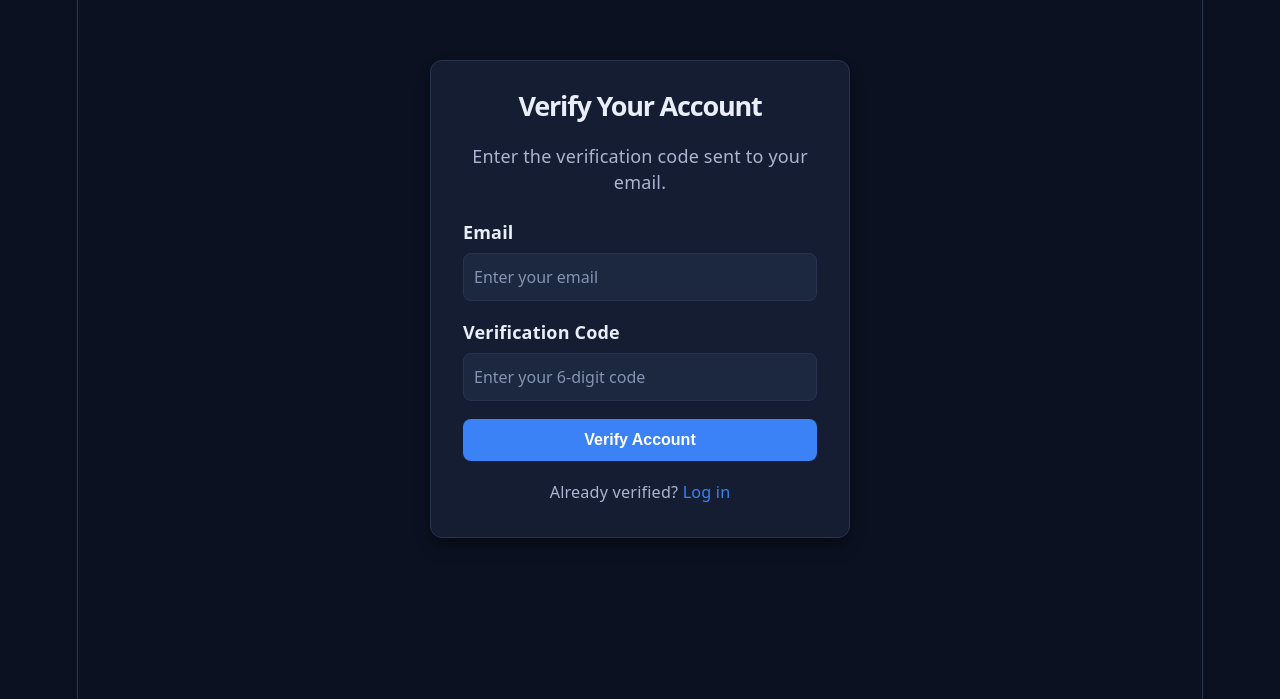
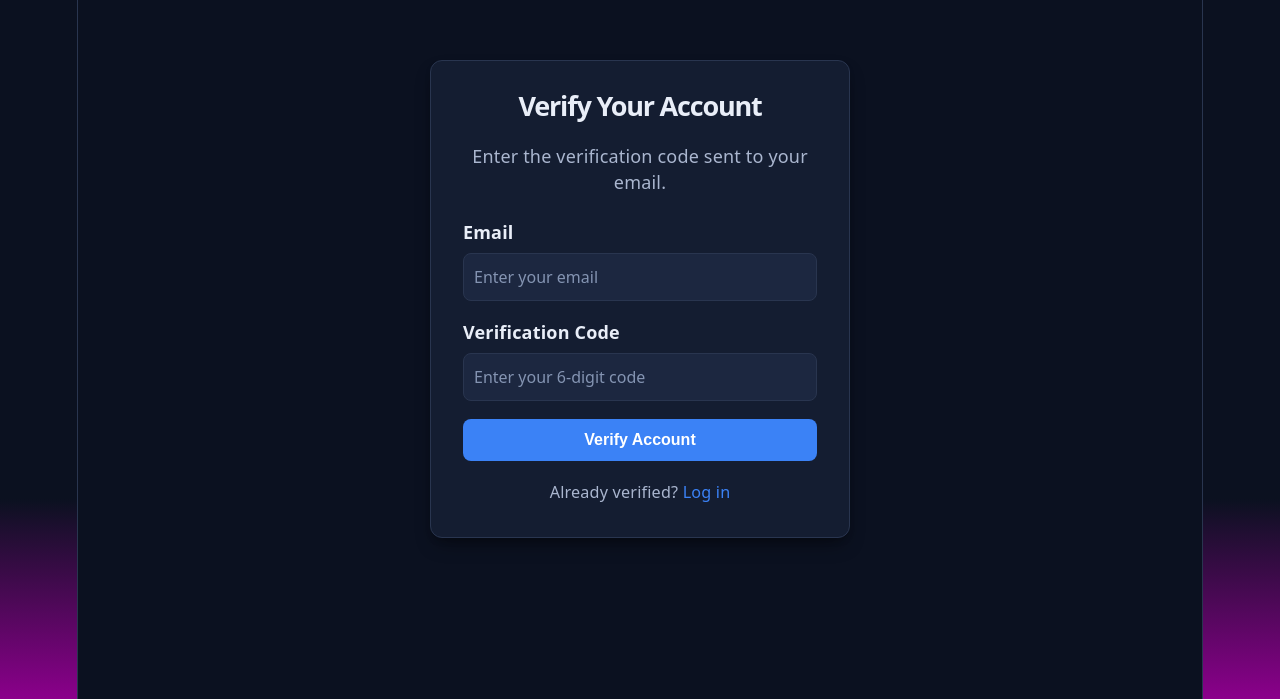
Before and after one commit to akoort9/Software-Engineering-Team11-Summer, a React app in the folder frontend/: page /verify in a window 1280 px wide. Shown: the part 101-800 px from the top of the page. Built offline with nearby package versions, Linux system fonts and the light colour scheme; the HTML template or start-up script is replaced by a standard one.

Commit message:
background change
added a gradient

```diff
--- a/frontend/src/index.css
+++ b/frontend/src/index.css
@@ -1,5 +1,6 @@
 :root {
   --bg: #0b1120;
+  --bg-gradient: linear-gradient(180deg, #0b1120 0%, #0b1120 75%, #8b008b 100%);
   --surface: #141d31;
   --surface-2: #1c2740;
   --border: #29354f;
@@ -40,7 +41,8 @@
 
 body {
   margin: 0;
-  background: var(--bg);
+  background: var(--bg-gradient);
+  background-attachment: fixed;
   color: var(--text);
 }
 
```
